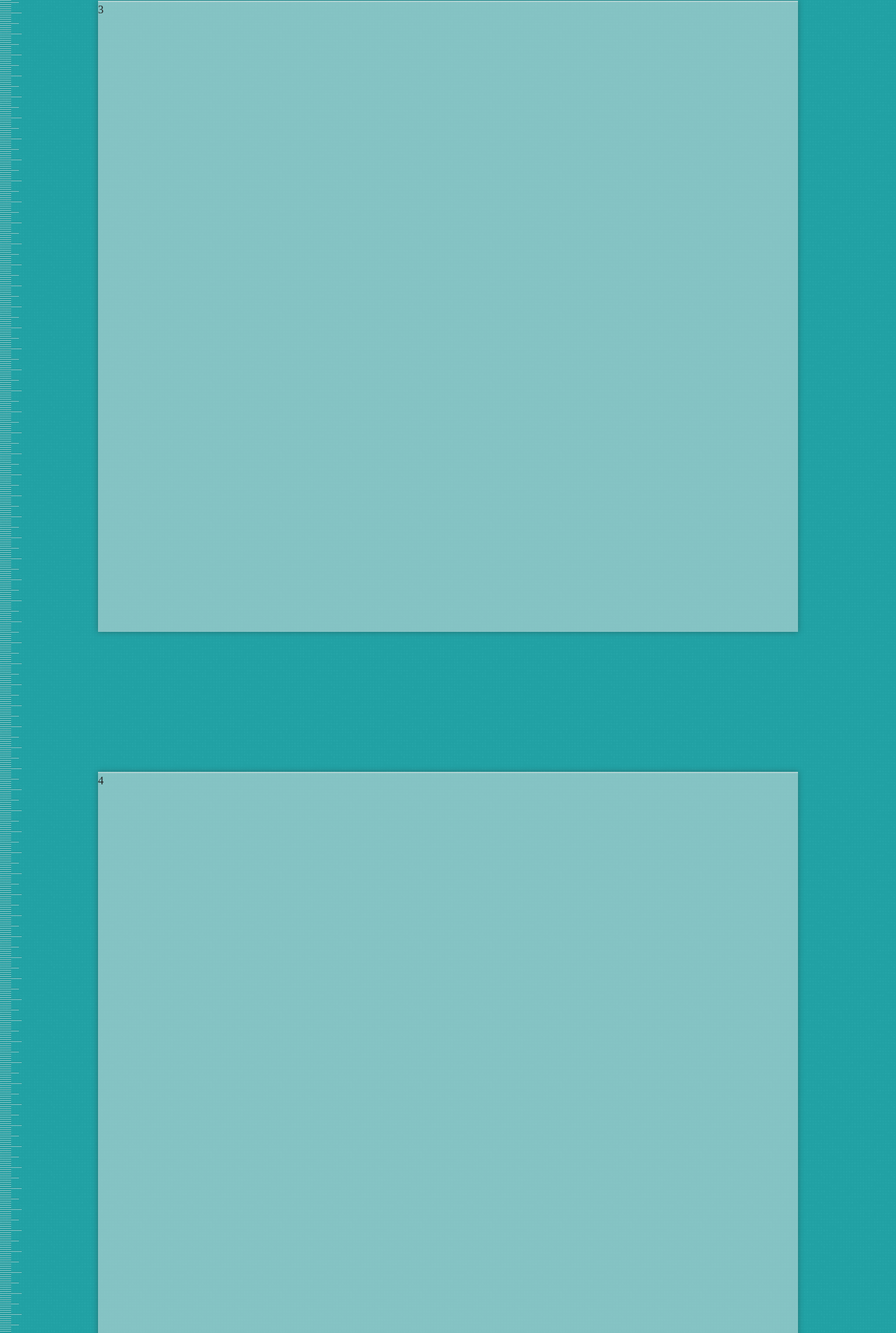
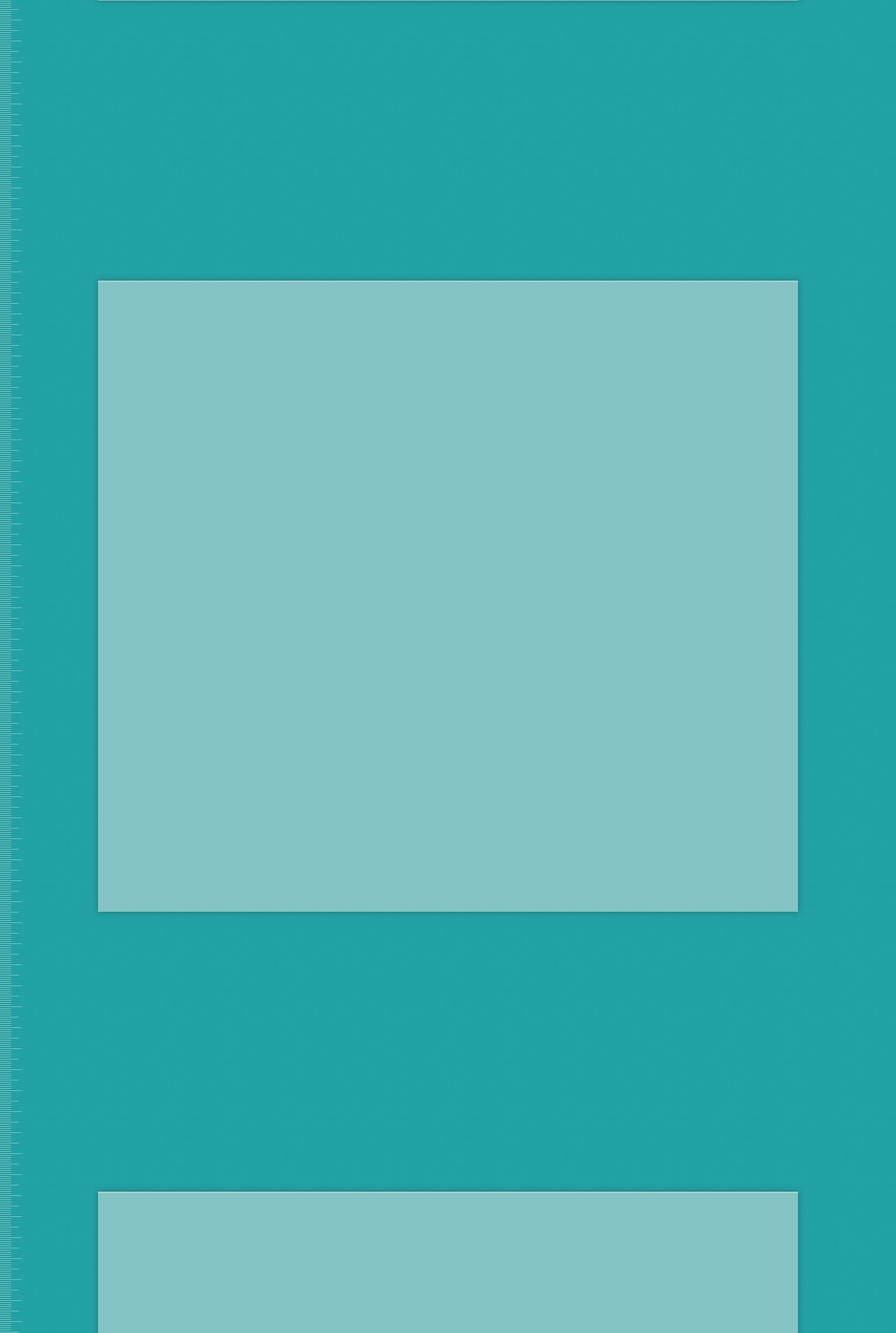
Before and after one commit to twahlin/team-awesome-space150, a PHP site: page / in a window 1280 px wide. Shown: the part 2403-4308 px from the top of the page at 70% size. Run offline with PHP 8.4, Linux system fonts and the light colour scheme; some libraries are stand-ins or nearby versions.

Commit message:
section structure edits

```diff
--- a/index.php
+++ b/index.php
@@ -17,12 +17,14 @@
 <body>
 
 <section>
+  <div class="section_wrap">
   <h1>CSS for Designers</h1>
   <div class="button-example-css3">Hello</div>
   <p class="three-dee-text">Sup Baller</p>
+  </div>
 </section>
 <section class="transformers">
-
+  <div class="section_wrap">
   <div id="transformers-rule">
   	<div class="container megatron">
   		<div class="card">
@@ -84,34 +86,34 @@
   	 	</div>
   	</div>
   </div>
+</div>
+</section>
 
+<section>
+  <div class="section_wrap">
+  </div>
+</section>
+<section>
+  <div class="section_wrap">
+  </div>
+</section>
+<section>
+  <div class="section_wrap">
+  </div>
+</section>
+<section>
+  <div class="section_wrap">
+  </div>
+</section>
+<section>
+  <div class="section_wrap">
+  </div>
+</section>
+<section>
+  <div class="section_wrap">
+  </div>
+</section>
 
-
-
-
-
-
-
-
-
-
-
-
-
-
-
-
-</section>
-<section>3</section>
-<section>4</section>
-<section>5</section>
-<section>6</section>
-<section>7</section>
-<section>8</section>
-<section>8</section>
-<section>8</section>
-<section>8</section>
-<section></section>
 
 <div class="pixels_scrolled"></div>
 
--- a/public/scss/style.scss
+++ b/public/scss/style.scss
@@ -238,12 +238,26 @@ body {
   background: url(../images/ruler.png) left top repeat-y;
 }
 
-section {
+/*section {
   background: rgba(231, 230, 228, .5);
   border-top: 2px solid rgba(231, 230, 228, .4);
   min-height: 900px;
   max-width: 1000px;
   margin: 200px auto 200px auto;
+
+  @include box-shadow(rgba(44, 42, 41, .4) 0 0 8px);
+}*/
+
+section {
+  padding: 200px 0 200px 0;
+}
+
+.section_wrap {
+  background: rgba(231, 230, 228, .5);
+  border-top: 2px solid rgba(231, 230, 228, .4);
+  min-height: 900px;
+  width: 1000px;
+  margin: 0 auto;
 
   @include box-shadow(rgba(44, 42, 41, .4) 0 0 8px);
 }
--- a/public/styles/style.css
+++ b/public/styles/style.css
@@ -423,20 +423,34 @@ body {
   background: url(../images/ruler.png) left top repeat-y;
 }
 
-/* line 241, ../scss/style.scss */
+/*section {
+  background: rgba(231, 230, 228, .5);
+  border-top: 2px solid rgba(231, 230, 228, .4);
+  min-height: 900px;
+  max-width: 1000px;
+  margin: 200px auto 200px auto;
+
+  @include box-shadow(rgba(44, 42, 41, .4) 0 0 8px);
+}*/
+/* line 251, ../scss/style.scss */
 section {
+  padding: 200px 0 200px 0;
+}
+
+/* line 255, ../scss/style.scss */
+.section_wrap {
   background: rgba(231, 230, 228, 0.5);
   border-top: 2px solid rgba(231, 230, 228, 0.4);
   min-height: 900px;
-  max-width: 1000px;
-  margin: 200px auto 200px auto;
+  width: 1000px;
+  margin: 0 auto;
   -moz-box-shadow: rgba(44, 42, 41, 0.4) 0 0 8px;
   -webkit-box-shadow: rgba(44, 42, 41, 0.4) 0 0 8px;
   -o-box-shadow: rgba(44, 42, 41, 0.4) 0 0 8px;
   box-shadow: rgba(44, 42, 41, 0.4) 0 0 8px;
 }
 
-/* line 251, ../scss/style.scss */
+/* line 265, ../scss/style.scss */
 h1, h2, h3, h4 {
   font-family: "league-gothic",sans-serif;
   font-style: normal;
@@ -447,7 +461,7 @@ h1, h2, h3, h4 {
   text-align: center;
 }
 
-/* line 261, ../scss/style.scss */
+/* line 275, ../scss/style.scss */
 .button-example-css3 {
   border: 1px solid #6f9dc0;
   background: #6caddf;
@@ -488,7 +502,7 @@ h1, h2, h3, h4 {
   transition-timing-function: ease-in;
 }
 
-/* line 278, ../scss/style.scss */
+/* line 292, ../scss/style.scss */
 .button-example-css3:hover {
   background: #8acbfc;
   color: #fff;
@@ -505,7 +519,7 @@ h1, h2, h3, h4 {
   background: linear-gradient(#a3d6ff, #8bbfe6);
 }
 
-/* line 286, ../scss/style.scss */
+/* line 300, ../scss/style.scss */
 .three-dee-text {
   color: #fff;
   cursor: pointer;
@@ -527,12 +541,12 @@ h1, h2, h3, h4 {
   transition-timing-function: ease-in;
 }
 
-/* line 297, ../scss/style.scss */
+/* line 311, ../scss/style.scss */
 .three-dee-text:hover {
   text-shadow: 0 1px 0 #cccccc, 0 2px 0 #c9c9c9, 0 3px 0 #bbbbbb, 0 4px 0 #b9b9b9, 0 5px 0 #aaaaaa, 0 6px 1px rgba(0, 0, 0, 0.1), 0 0 5px rgba(0, 0, 0, 0.1), 0 1px 3px rgba(0, 0, 0, 0.3), 0 3px 5px rgba(0, 0, 0, 0.2), 0 5px 10px rgba(0, 0, 0, 0.25), 0 10px 10px rgba(0, 0, 0, 0.2), 0 20px 20px rgba(0, 0, 0, 0.15);
 }
 
-/* line 314, ../scss/style.scss */
+/* line 328, ../scss/style.scss */
 .pixels_scrolled {
   background: url(../images/master-sprite.png);
   color: #2c2a29;
@@ -548,27 +562,27 @@ h1, h2, h3, h4 {
   width: 58px;
 }
 
-/* line 338, ../scss/style.scss */
+/* line 352, ../scss/style.scss */
 #browser {
   margin: 0 auto;
   text-align: center;
   text-shadow: 0 3px 3px #333;
 }
 
-/* line 342, ../scss/style.scss */
+/* line 356, ../scss/style.scss */
 #browser em {
   font: italic 26px Georgia, Serif;
   color: #666;
 }
 
-/* line 346, ../scss/style.scss */
+/* line 360, ../scss/style.scss */
 #transformers-rule {
   width: 750px;
   position: relative;
   margin: 50px auto;
 }
 
-/* line 350, ../scss/style.scss */
+/* line 364, ../scss/style.scss */
 #transformers-rule h2 {
   color: #333;
   font-family: arial;
@@ -581,14 +595,14 @@ h1, h2, h3, h4 {
   text-align: center;
 }
 
-/* line 362, ../scss/style.scss */
+/* line 376, ../scss/style.scss */
 .container {
   width: 324px;
   height: 412px;
   -webkit-perspective: 1000;
 }
 
-/* line 367, ../scss/style.scss */
+/* line 381, ../scss/style.scss */
 .card {
   width: 324px;
   height: 412px;
@@ -601,18 +615,18 @@ h1, h2, h3, h4 {
   box-shadow: rgba(44, 42, 41, 0.4) 0 0 8px;
 }
 
-/* line 374, ../scss/style.scss */
+/* line 388, ../scss/style.scss */
 .container:hover .card {
   -webkit-transform: rotateY(180deg);
 }
 
-/* line 378, ../scss/style.scss */
+/* line 392, ../scss/style.scss */
 .face {
   position: absolute;
   -webkit-backface-visibility: hidden;
 }
 
-/* line 384, ../scss/style.scss */
+/* line 398, ../scss/style.scss */
 .megatron {
   float: left;
   position: absolute;
@@ -621,7 +635,7 @@ h1, h2, h3, h4 {
   -webkit-transform: rotate(5deg);
 }
 
-/* line 391, ../scss/style.scss */
+/* line 405, ../scss/style.scss */
 .megatron .back {
   width: 284px;
   height: 372px;
@@ -630,12 +644,12 @@ h1, h2, h3, h4 {
   background: #a3a3a3 url(texture.png);
 }
 
-/* line 396, ../scss/style.scss */
+/* line 410, ../scss/style.scss */
 .megatron img {
   float: right;
 }
 
-/* line 399, ../scss/style.scss */
+/* line 413, ../scss/style.scss */
 .megatron p {
   float: left;
   width: 185px;
@@ -645,7 +659,7 @@ h1, h2, h3, h4 {
   color: #4c4c4c;
 }
 
-/* line 403, ../scss/style.scss */
+/* line 417, ../scss/style.scss */
 .megatron dl {
   font-size: 30px;
   font-weight: bold;
@@ -659,18 +673,18 @@ h1, h2, h3, h4 {
   text-shadow: 0 1px 1px #f5f5f5;
 }
 
-/* line 411, ../scss/style.scss */
+/* line 425, ../scss/style.scss */
 .megatron dl dt {
   float: left;
   clear: both;
 }
 
-/* line 414, ../scss/style.scss */
+/* line 428, ../scss/style.scss */
 .megatron dl dd {
   float: right;
 }
 
-/* line 419, ../scss/style.scss */
+/* line 433, ../scss/style.scss */
 .optimus {
   float: left;
   position: absolute;
@@ -679,7 +693,7 @@ h1, h2, h3, h4 {
   -webkit-transform: rotate(-3deg);
 }
 
-/* line 426, ../scss/style.scss */
+/* line 440, ../scss/style.scss */
 .optimus .back {
   width: 284px;
   height: 372px;
@@ -688,12 +702,12 @@ h1, h2, h3, h4 {
   background: #a3a3a3 url(texture.png);
 }
 
-/* line 431, ../scss/style.scss */
+/* line 445, ../scss/style.scss */
 .optimus img {
   float: right;
 }
 
-/* line 434, ../scss/style.scss */
+/* line 448, ../scss/style.scss */
 .optimus p {
   float: left;
   width: 185px;
@@ -703,7 +717,7 @@ h1, h2, h3, h4 {
   color: #4c4c4c;
 }
 
-/* line 438, ../scss/style.scss */
+/* line 452, ../scss/style.scss */
 .optimus dl {
   font-size: 30px;
   font-weight: bold;
@@ -717,28 +731,28 @@ h1, h2, h3, h4 {
   text-shadow: 0 1px 1px #f5f5f5;
 }
 
-/* line 446, ../scss/style.scss */
+/* line 460, ../scss/style.scss */
 .optimus dl dt {
   float: left;
   clear: both;
 }
 
-/* line 449, ../scss/style.scss */
+/* line 463, ../scss/style.scss */
 .optimus dl dd {
   float: right;
 }
 
-/* line 453, ../scss/style.scss */
+/* line 467, ../scss/style.scss */
 .front {
   z-index: 10;
 }
 
-/* line 456, ../scss/style.scss */
+/* line 470, ../scss/style.scss */
 .container:hover .front {
   z-index: 0;
 }
 
-/* line 460, ../scss/style.scss */
+/* line 474, ../scss/style.scss */
 #credit {
   position: absolute;
   bottom: 40px;
@@ -749,12 +763,12 @@ h1, h2, h3, h4 {
   color: #717171;
 }
 
-/* line 464, ../scss/style.scss */
+/* line 478, ../scss/style.scss */
 #credit a {
   color: #666;
 }
 
-/* line 467, ../scss/style.scss */
+/* line 481, ../scss/style.scss */
 #credit a:hover {
   color: #888;
 }
```
